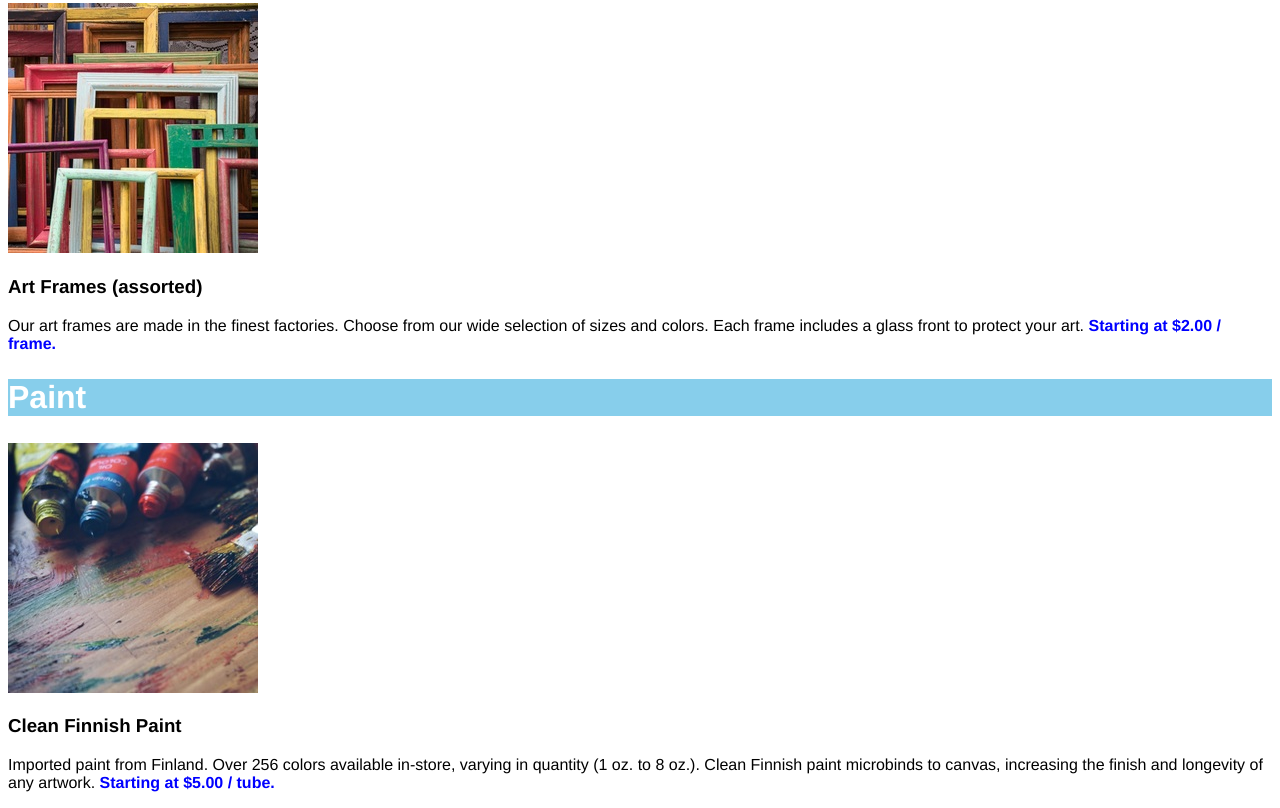
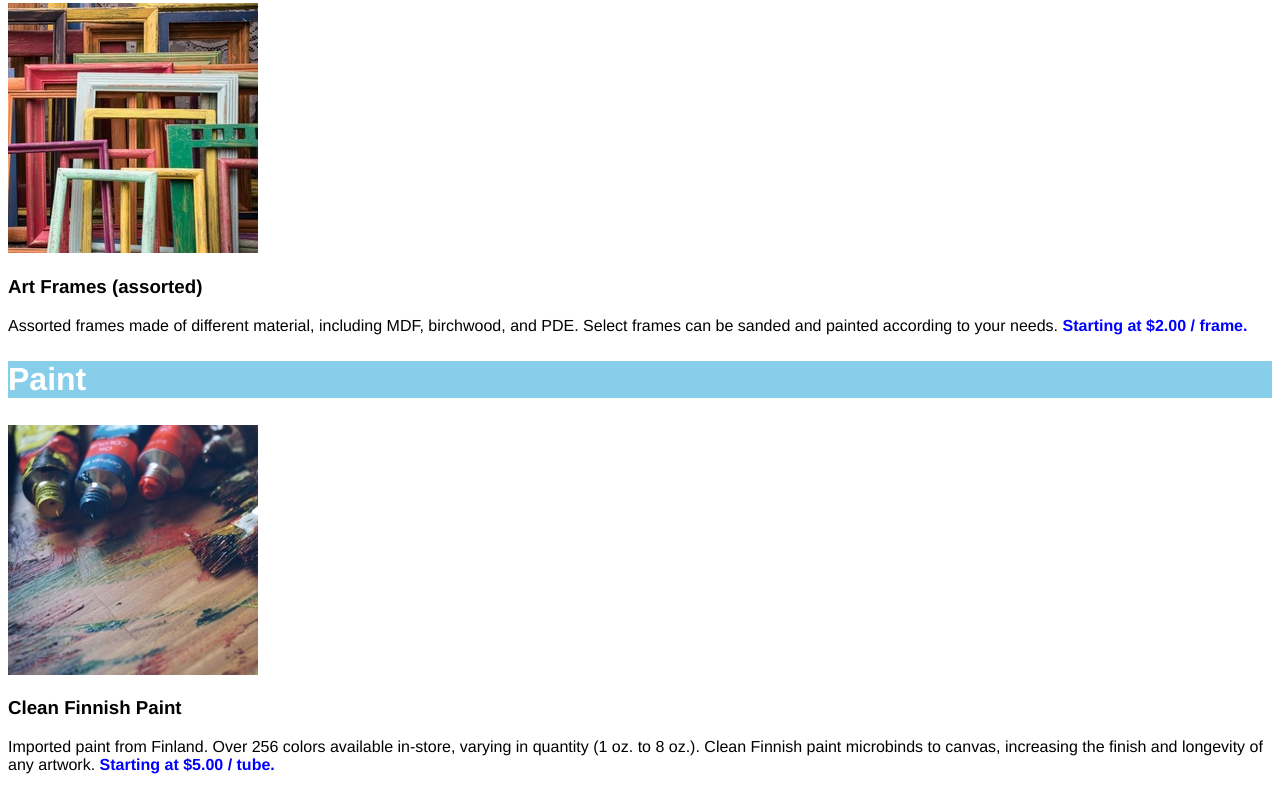
Before and after one commit to W-Zach/Dasmotos-Arts-Crafts, a plain HTML site: page index.html in a window 1280 px wide. Shown: the part 731-1539 px from the top of the page. Drawn offline with Linux system fonts and the light colour scheme.

Commit message:
minor wording change

```diff
--- a/index.html
+++ b/index.html
@@ -18,7 +18,7 @@
     <h2 class="frames">Frames</h2>
     <img src="./images/frames.jpeg" alt="Art Frames">
     <h3>Art Frames (assorted)</h3>
-    <p>Our art frames are made in the finest factories. Choose from our wide selection of sizes and colors. Each frame includes a glass front to protect your art. <strong>Starting at $2.00 / frame.</strong></p>
+    <p>Assorted frames made of different material, including MDF, birchwood, and PDE. Select frames can be sanded and painted according to your needs. <strong>Starting at $2.00 / frame.</strong></p>
     <h2 class="paint">Paint</h2>
     <img src="./images/finnish.jpeg" alt="Clean Finnish Paint">
     <h3>Clean Finnish Paint</h3>
```
